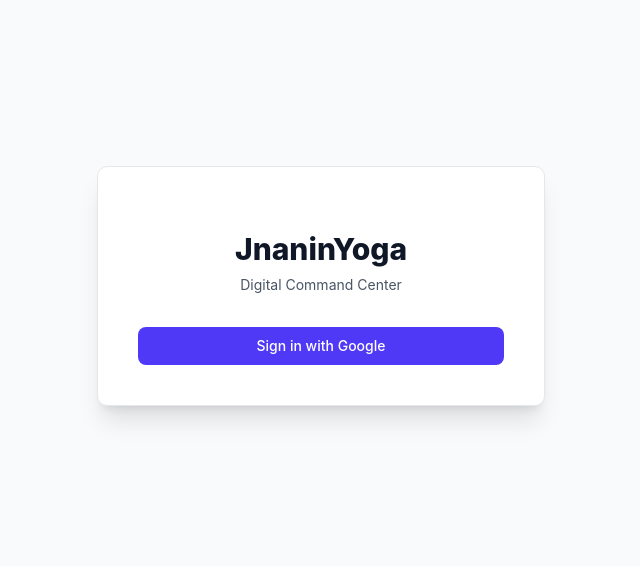
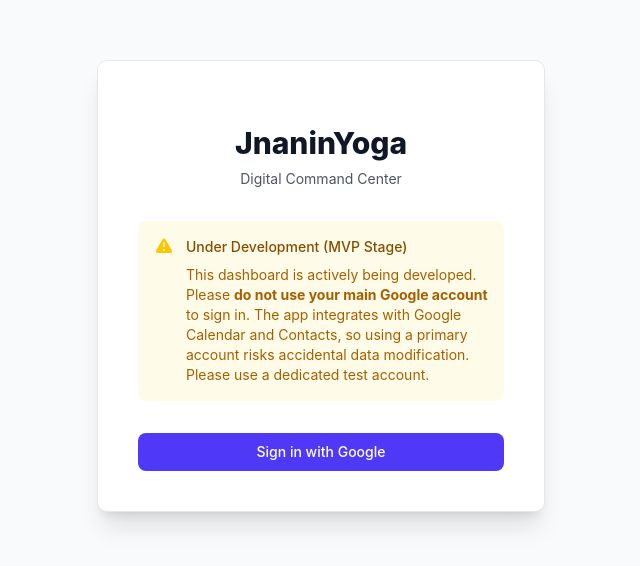
Before and after one commit to jnaninyoga/dashboard, a Next.js app: page /login in a window 1280 px wide. Shown: the part 114-680 px from the top of the page, without its empty margins (319-959 px from the left). Built offline with nearby package versions, Linux system fonts and the light colour scheme.

Commit message:
chore: Remove pnpm workspace configuration, add `.axon/` to gitignore, update login page UI with a development warning, and bump several dependencies.

```diff
--- a/app/login/page.tsx
+++ b/app/login/page.tsx
@@ -2,13 +2,31 @@
 
 export default function LoginPage() {
 	return (
-		<div className="flex h-screen w-full items-center justify-center bg-gray-50">
+		<div className="flex h-screen w-full items-center justify-center bg-gray-50 px-4">
 			<div className="w-full max-w-md space-y-8 rounded-lg border border-gray-200 bg-white p-10 shadow-xl">
 				<div className="text-center">
 					<h2 className="mt-6 text-3xl font-extrabold text-gray-900">
 						JnaninYoga
 					</h2>
 					<p className="mt-2 text-sm text-gray-600">Digital Command Center</p>
+				</div>
+
+				<div className="rounded-md bg-yellow-50 p-4">
+					<div className="flex">
+						<div className="flex-shrink-0">
+							<svg className="h-5 w-5 text-yellow-400" viewBox="0 0 20 20" fill="currentColor" aria-hidden="true">
+								<path fillRule="evenodd" d="M8.485 2.495c.673-1.167 2.357-1.167 3.03 0l6.28 10.875c.673 1.167-.17 2.625-1.516 2.625H3.72c-1.347 0-2.189-1.458-1.515-2.625L8.485 2.495zM10 5a.75.75 0 01.75.75v3.5a.75.75 0 01-1.5 0v-3.5A.75.75 0 0110 5zm0 9a1 1 0 100-2 1 1 0 000 2z" clipRule="evenodd" />
+							</svg>
+						</div>
+						<div className="ml-3">
+							<h3 className="text-sm font-medium text-yellow-800">Under Development (MVP Stage)</h3>
+							<div className="mt-2 text-sm text-yellow-700">
+								<p>
+									This dashboard is actively being developed. Please <strong>do not use your main Google account</strong> to sign in. The app integrates with Google Calendar and Contacts, so using a primary account risks accidental data modification. Please use a dedicated test account.
+								</p>
+							</div>
+						</div>
+					</div>
 				</div>
 
 				<form action={loginWithGoogle} className="mt-8 space-y-6">
--- a/pnpm-workspace.yaml
+++ /dev/null
@@ -1,9 +0,0 @@
-packages:
-  - .
-
-ignoredBuiltDependencies:
-  - sharp
-  - unrs-resolver
-
-onlyBuiltDependencies:
-  - esbuild
```
Also changed, not shown: package.json (+7 -7 lines), 2 other files (tests, documents, lock files or other folders).
